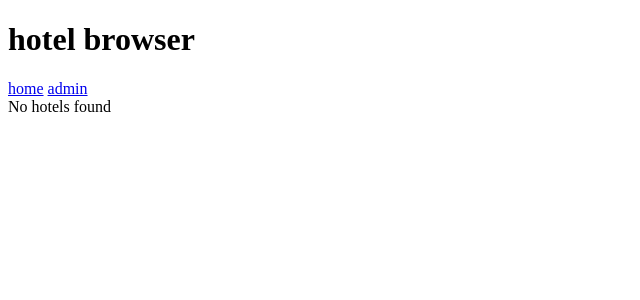
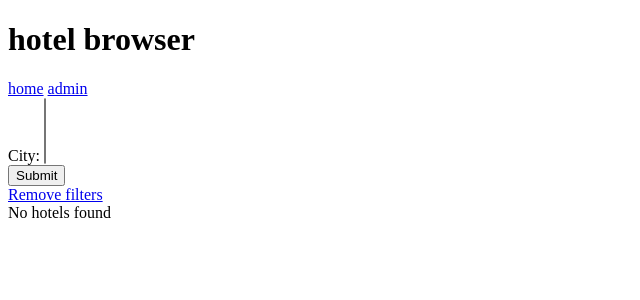
Before and after one commit to CoenKonings/maykin-backend-case, a Django app: page / in a window 1280 px wide. Shown: the top 300 px of the page, without its empty margins (0-640 px from the left). Run offline with Django 5.2, Linux system fonts and the light colour scheme; data that the repository does not hold is empty.

Commit message:
allow filtering multiple cities

```diff
--- /dev/null
+++ b/src/hoteldata/forms.py
@@ -0,0 +1,12 @@
+from django import forms
+
+from .models import City
+
+
+class CityForm(forms.Form):
+    city = forms.ModelMultipleChoiceField(
+        queryset=City.objects.exclude(hotel=None),
+        label="City",
+        to_field_name="abbreviation",
+        blank=True,
+    )
--- a/src/hoteldata/templates/hoteldata/hotel_list.html
+++ b/src/hoteldata/templates/hoteldata/hotel_list.html
@@ -1,6 +1,15 @@
 {% extends "hoteldata/base.html" %}
 
 {% block content %}
+<div class="hotel-filter-section">
+    <form action="#" method="get">
+        {{ city_form }}
+        <input type="submit" value="Submit">
+    </form>
+    <a href="{% url "hotel_list" %}">Remove filters</a>
+</div>
+
+
 <section class="hotel-list">
     {% for hotel in hotel_list %}
     <article class="hotel-info">
--- a/src/hoteldata/urls.py
+++ b/src/hoteldata/urls.py
@@ -1,8 +1,7 @@
 from django.urls import path
 
-from .views import CityHotelListView, HotelListView
+from .views import HotelListView
 
 urlpatterns = [
-    path("", HotelListView.as_view()),
-    path("<str:city>/", CityHotelListView.as_view()),
+    path("", HotelListView.as_view(), name="hotel_list"),
 ]
--- a/src/hoteldata/views.py
+++ b/src/hoteldata/views.py
@@ -1,16 +1,26 @@
-from django.shortcuts import get_object_or_404
 from django.views.generic import ListView
 
-from .models import City, Hotel
+from .forms import CityForm
+from .models import Hotel
 
 
 class HotelListView(ListView):
     model = Hotel
 
+    def get_context_data(self, **kwargs):
+        context = super().get_context_data(**kwargs)
+        if self.request.GET:
+            context["city_form"] = CityForm(self.request.GET)
+        else:
+            context["city_form"] = CityForm()
 
-class CityHotelListView(ListView):
-    template_name = "hoteldata/hotel_list.html"
+        return context
 
-    def get_queryset(self):
-        self.city = get_object_or_404(City, abbreviation=self.kwargs["city"])
-        return Hotel.objects.filter(city=self.city)
+    def get_queryset(self, **kwargs):
+        city_form = CityForm(self.request.GET)
+
+        if city_form.is_valid():
+            print(city_form.cleaned_data)
+            return Hotel.objects.filter(city__in=city_form.cleaned_data["city"]).all()
+        else:
+            return Hotel.objects.all()
```
